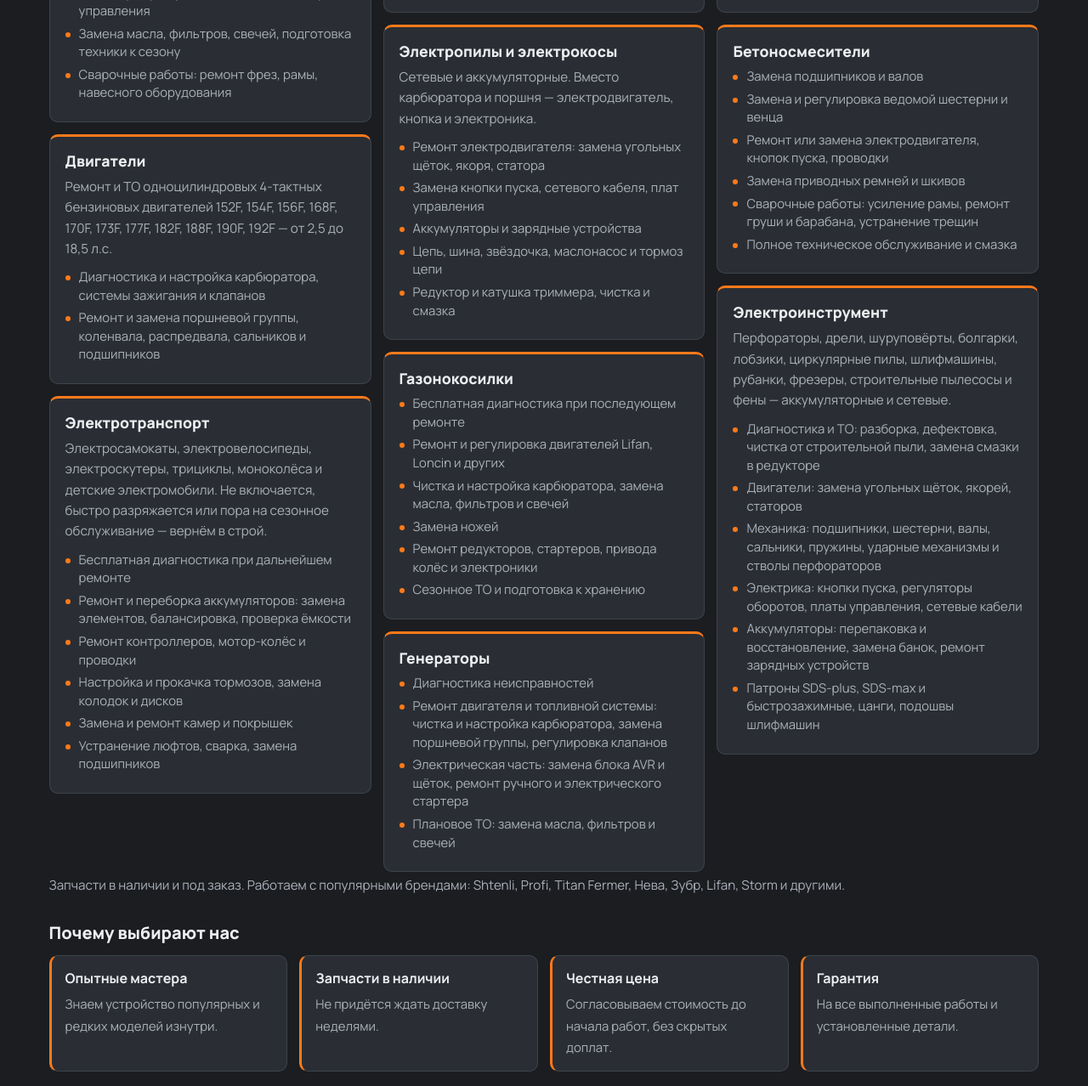
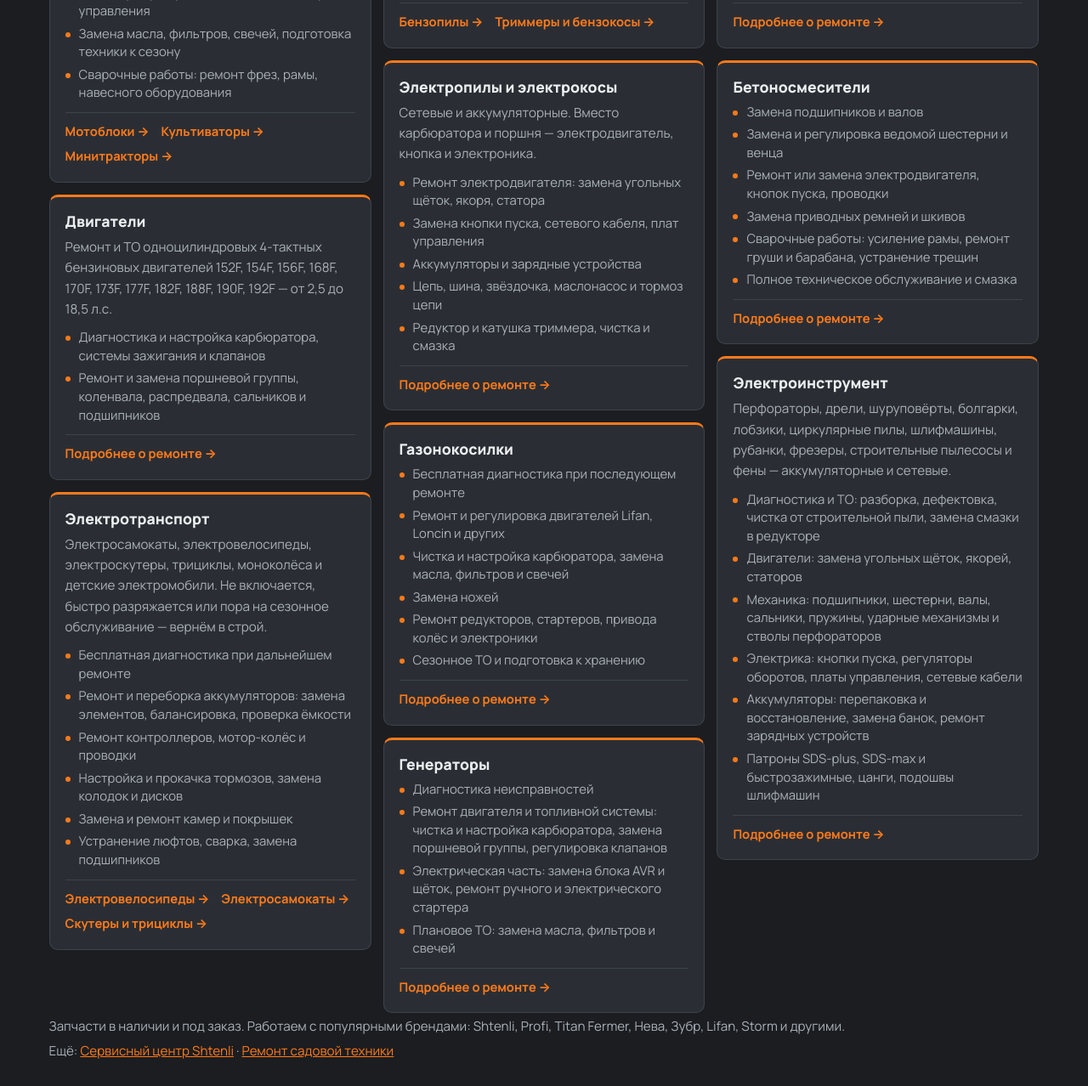
Before and after one commit to shtenli-service/shtenli-service.github.io, a plain HTML site: page index.html in a window 1280 px wide. Shown: the part 1210-2488 px from the top of the page at 85% size. Drawn offline with nearby package versions, Linux system fonts and the light colour scheme; no server answers.

Commit message:
Link the repair cards on the main page to the landing pages
Each «Что ремонтируем» card now ends with links to its landing pages,
and a line under the cards links the service centre and garden pages.

Co-Authored-By: Claude Opus 5.5 <noreply@anthropic.com>

```diff
--- a/css/style.css
+++ b/css/style.css
@@ -408,3 +408,9 @@ input[aria-invalid="true"], select[aria-invalid="true"] { border-color: var(--da
 @media (max-width: 480px) {
   .lp-home { display: none; }
 }
+
+/* «Что ремонтируем»: ссылки на страницы услуг */
+.card-more { display: flex; flex-wrap: wrap; gap: 6px 14px; margin: 12px 0 0 !important; padding-top: 10px; border-top: 1px solid var(--border); }
+.card-more a { color: var(--accent); font-weight: 700; font-size: .92rem; text-decoration: none; }
+.card-more a:hover { text-decoration: underline; }
+.card-more-all a { color: var(--accent); }
--- a/index.html
+++ b/index.html
@@ -37,7 +37,7 @@
   <link rel="preconnect" href="https://fonts.gstatic.com" crossorigin>
   <link href="https://fonts.googleapis.com/css2?family=Manrope:wght@400;500;600;700;800&family=Oswald:wght@500;600;700&family=Exo+2:ital,wght@1,800;1,900&display=swap&subset=cyrillic" rel="stylesheet">
   <!-- ?v= — номер версии: менять при каждом изменении CSS/JS, чтобы браузеры брали свежие файлы -->
-  <link rel="stylesheet" href="css/style.css?v=20261120p">
+  <link rel="stylesheet" href="css/style.css?v=20261120q">
   <link rel="preload" as="image" href="img/hero-bg.jpg">
 
   <script type="application/ld+json">
@@ -216,6 +216,7 @@
               <li>Замена масла, фильтров, свечей, подготовка техники к сезону</li>
               <li>Сварочные работы: ремонт фрез, рамы, навесного оборудования</li>
             </ul>
+            <p class="card-more"><a href="/remont-motoblokov/">Мотоблоки →</a> <a href="/remont-kultivatorov/">Культиваторы →</a> <a href="/remont-minitraktorov/">Минитракторы →</a></p>
           </li>
           <li class="card">
             <h3>Двигатели</h3>
@@ -224,6 +225,7 @@
               <li>Диагностика и настройка карбюратора, системы зажигания и клапанов</li>
               <li>Ремонт и замена поршневой группы, коленвала, распредвала, сальников и подшипников</li>
             </ul>
+            <p class="card-more"><a href="/remont-dvigatelej/">Подробнее о ремонте →</a></p>
           </li>
           <li class="card">
             <h3>Электротранспорт</h3>
@@ -236,6 +238,7 @@
               <li>Замена и ремонт камер и покрышек</li>
               <li>Устранение люфтов, сварка, замена подшипников</li>
             </ul>
+            <p class="card-more"><a href="/remont-elektrovelosipedov/">Электровелосипеды →</a> <a href="/remont-elektrosamokatov/">Электросамокаты →</a> <a href="/remont-elektroskuterov-i-tricyklov/">Скутеры и трициклы →</a></p>
           </li>
           <li class="card">
             <h3>Бензопилы и триммеры</h3>
@@ -246,6 +249,7 @@
               <li>Замена шин, звёздочек, стартеров и редукторов</li>
               <li>Техническое обслуживание и подготовка к сезону</li>
             </ul>
+            <p class="card-more"><a href="/remont-benzopil/">Бензопилы →</a> <a href="/remont-trimmerov/">Триммеры и бензокосы →</a></p>
           </li>
           <li class="card">
             <h3>Электропилы и электрокосы</h3>
@@ -257,6 +261,7 @@
               <li>Цепь, шина, звёздочка, маслонасос и тормоз цепи</li>
               <li>Редуктор и катушка триммера, чистка и смазка</li>
             </ul>
+            <p class="card-more"><a href="/remont-elektropil-i-elektrokos/">Подробнее о ремонте →</a></p>
           </li>
           <li class="card">
             <h3>Газонокосилки</h3>
@@ -268,6 +273,7 @@
               <li>Ремонт редукторов, стартеров, привода колёс и электроники</li>
               <li>Сезонное ТО и подготовка к хранению</li>
             </ul>
+            <p class="card-more"><a href="/remont-gazonokosilok/">Подробнее о ремонте →</a></p>
           </li>
           <li class="card">
             <h3>Генераторы</h3>
@@ -277,6 +283,7 @@
               <li>Электрическая часть: замена блока AVR и щёток, ремонт ручного и электрического стартера</li>
               <li>Плановое ТО: замена масла, фильтров и свечей</li>
             </ul>
+            <p class="card-more"><a href="/remont-generatorov/">Подробнее о ремонте →</a></p>
           </li>
           <li class="card">
             <h3>Компрессоры</h3>
@@ -287,6 +294,7 @@
               <li>Ремонт и настройка прессостатов (реле давления) и обратных клапанов</li>
               <li>Плановое ТО: замена масла, воздушных и масляных фильтров, ремней</li>
             </ul>
+            <p class="card-more"><a href="/remont-kompressorov/">Подробнее о ремонте →</a></p>
           </li>
           <li class="card">
             <h3>Бетоносмесители</h3>
@@ -298,6 +306,7 @@
               <li>Сварочные работы: усиление рамы, ремонт груши и барабана, устранение трещин</li>
               <li>Полное техническое обслуживание и смазка</li>
             </ul>
+            <p class="card-more"><a href="/remont-betonomeshalok/">Подробнее о ремонте →</a></p>
           </li>
           <li class="card">
             <h3>Электроинструмент</h3>
@@ -310,9 +319,11 @@
               <li>Аккумуляторы: перепаковка и восстановление, замена банок, ремонт зарядных устройств</li>
               <li>Патроны SDS-plus, SDS-max и быстрозажимные, цанги, подошвы шлифмашин</li>
             </ul>
+            <p class="card-more"><a href="/remont-elektroinstrumenta/">Подробнее о ремонте →</a></p>
           </li>
         </ul>
         <p class="parts-note">Запчасти в наличии и под заказ. Работаем с популярными брендами: Shtenli, Profi, Titan Fermer, Нева, Зубр, Lifan, Storm и другими.</p>
+        <p class="parts-note card-more-all">Ещё: <a href="/servisnyj-centr-shtenli/">Сервисный центр Shtenli</a> · <a href="/remont-sadovoj-tekhniki/">Ремонт садовой техники</a></p>
 
         <h3 class="why-h">Почему выбирают нас</h3>
         <ul class="why">
@@ -329,6 +340,7 @@
         </ul>
       </div>
     </section>
+
 
 
     <section class="section section-alt" id="brands" aria-labelledby="brands-h">
```
Also changed, not shown: privacy.html (+1 -1 lines).
